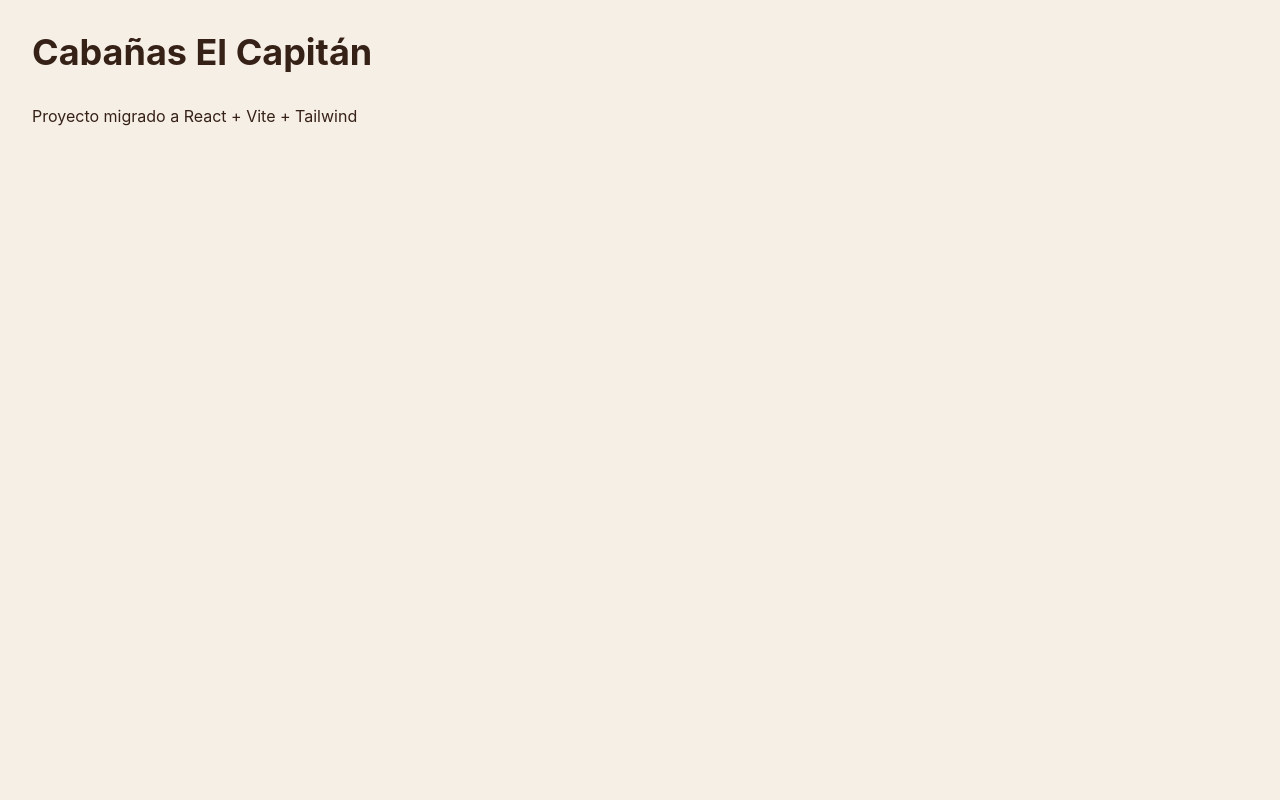
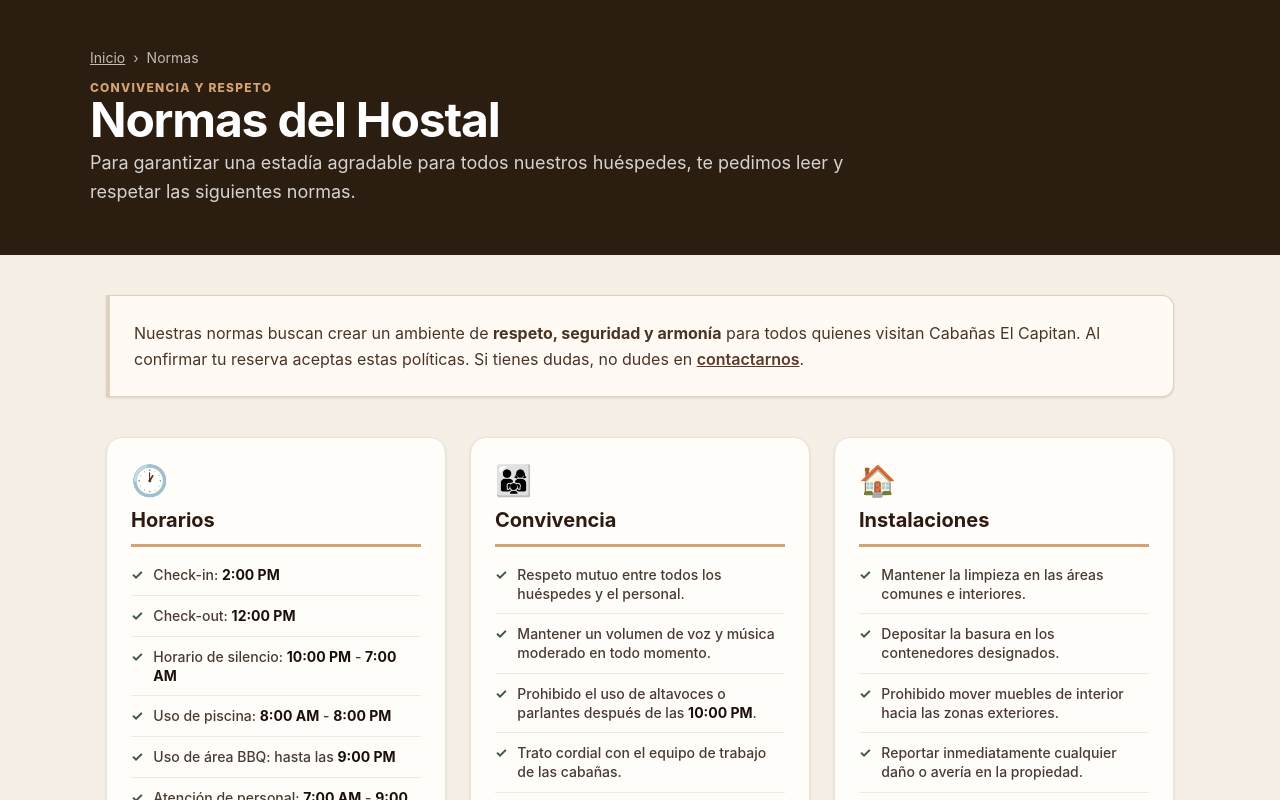
Before and after one commit to Arvillax/cabanas-el-capitan, a React (Vite) app: page / in a window 1280 px wide. Shown: the top 800 px of the page. Built offline with nearby package versions, Linux system fonts and the light colour scheme.

Commit message:
feat: agrega estructura de pagina NormasPage

```diff
--- a/src/App.jsx
+++ b/src/App.jsx
@@ -1,10 +1,11 @@
-function App() {
+import React from 'react';
+import { Galeria } from './components/galeria/Galeria';
+import { Normas } from './components/normas/Normas';
+
+export default function App() {
   return (
-    <div className="min-h-screen bg-[#f6efe6] text-[#362117]">
-      <h1 className="text-4xl font-bold p-8">Cabañas El Capitán</h1>
-      <p className="px-8">Proyecto migrado a React + Vite + Tailwind</p>
+    <div className="min-h-screen bg-[#f6efe6]">
+      <Normas />
     </div>
   );
 }
-
-export default App;
```
Also changed, not shown: src/components/normas/pages/NormasPage.jsx (added).
